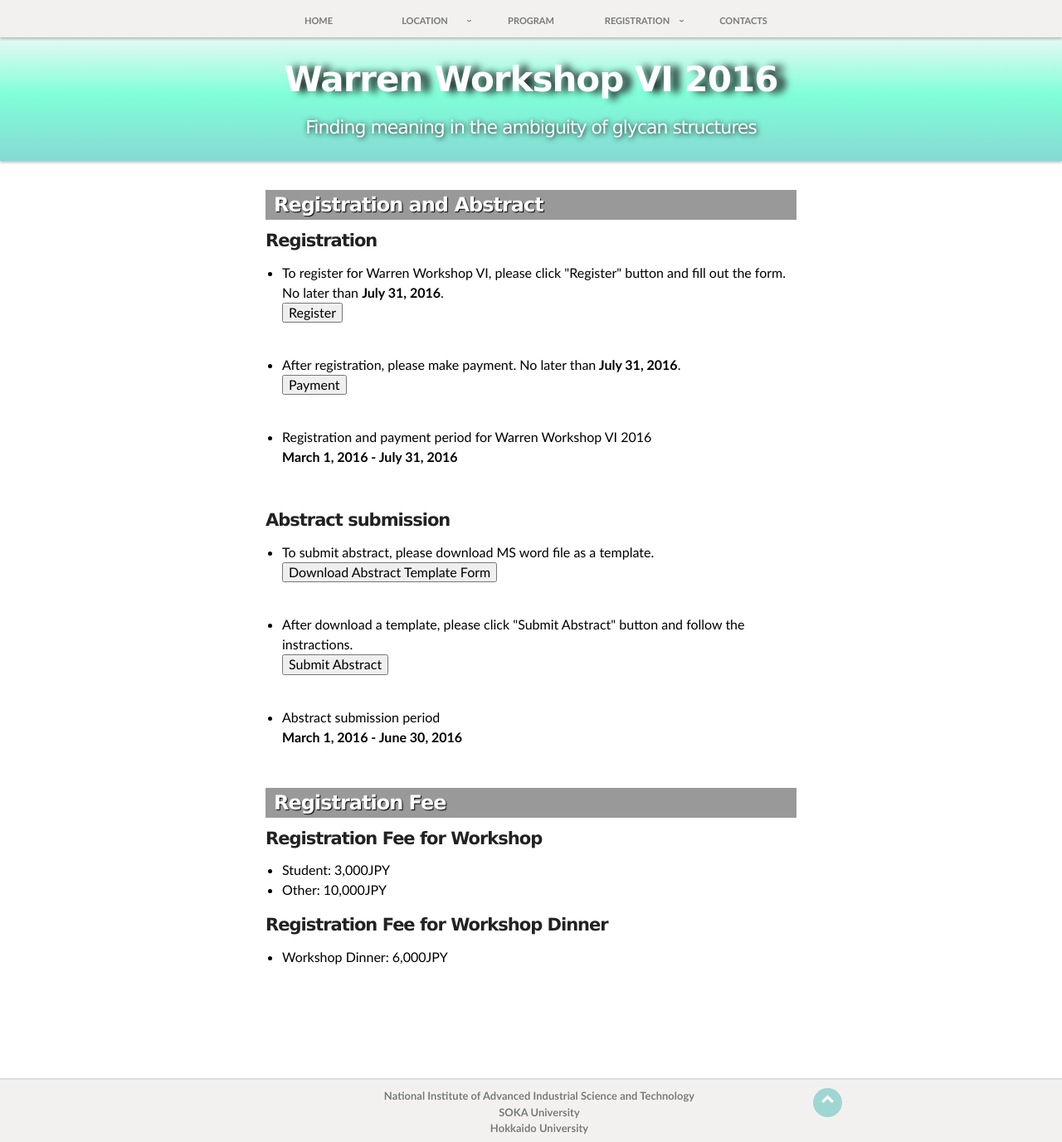
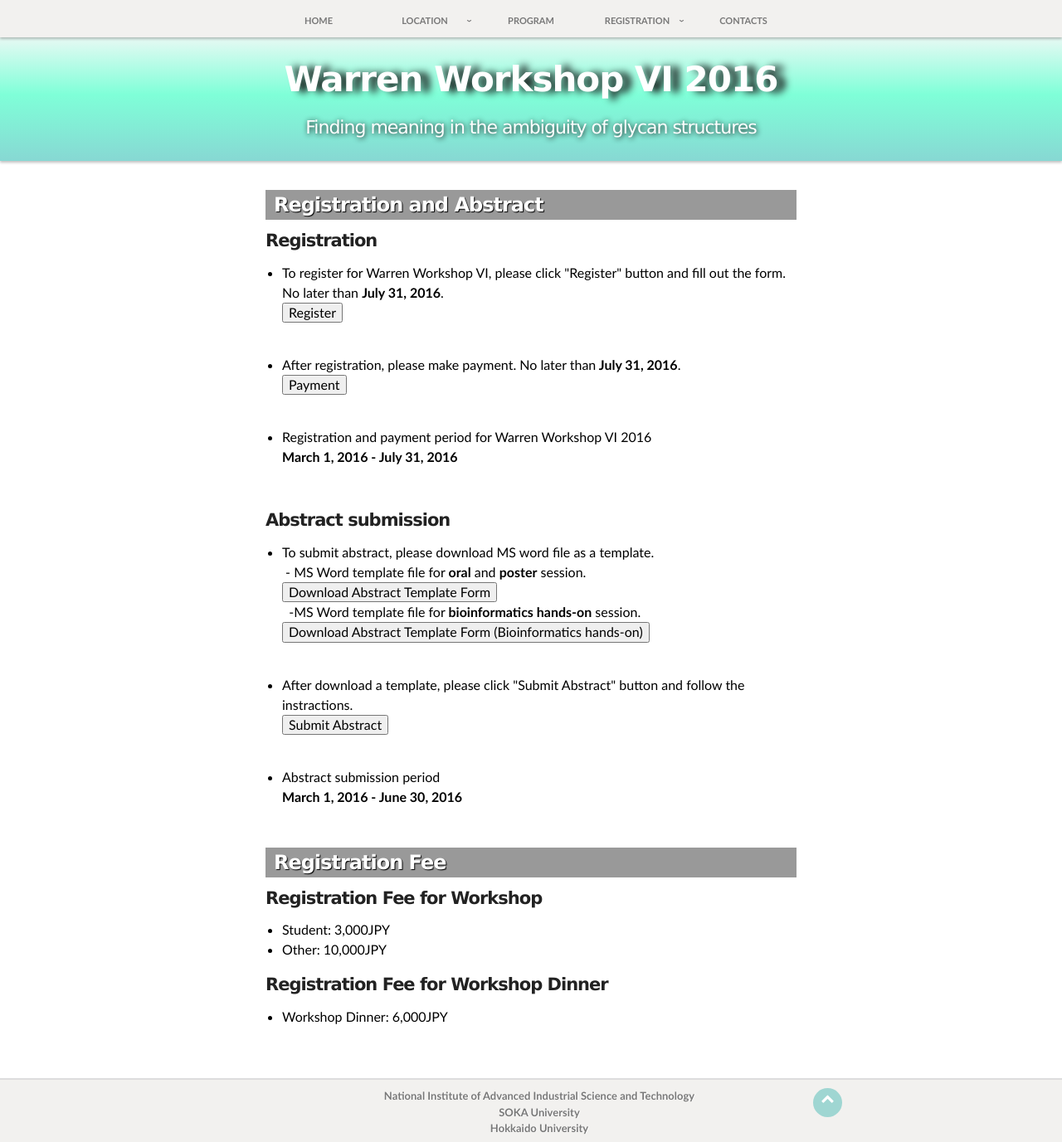
Before and after one commit to yamazakiM/test_warren2016, a Jekyll site: the page built from registration/index.md, in a window 1280 px wide and 1377 px high. Shown: the whole window at 83% size. Built offline with Jekyll 4.4.1, drawn with Linux system fonts in a browser that asks for light colours; nearby versions of some CDN libraries; library files that are not in the unit come from our copies.

Commit message:
Update index.md

```diff
--- a/registration/index.md
+++ b/registration/index.md
@@ -30,8 +30,16 @@
    <h4 class="registration">Abstract submission</h4>
   <ul>
   <li>To submit abstract, please download MS word file as a template.</li>
-   <a href="{{site.url}}/images/AbstractTemplate.docx"><input id="button_submit" class="button_submit" type="button" alt="submit" value="Download Abstract Template Form"></a>
-     </ul><br>
+   &nbsp;- MS Word template file for <strong>oral</strong> and <strong>poster</strong> session.<br>
+   <a href="{{site.url}}/images/AbstractTemplate.docx"><input id="button_submit" class="button_submit" type="button" alt="submit" value="Download Abstract Template Form">
+   </a>
+   <br>
+      &nbsp; -MS Word template file for <strong>bioinformatics hands-on</strong> session.<br>
+   <a href="{{site.url}}/images/AbstractTemplate_Handson.docx" class="downloadAbstract">
+     <input id="button_submit_instraction" class="button_submit" type="button" alt="submit" value="Download Abstract Template Form (Bioinformatics hands-on)">
+   </a>
+   </ul>
+  <br>
 
    <ul>
    <li>After download a template, please click "Submit Abstract" button and follow the instractions.</li>
```
